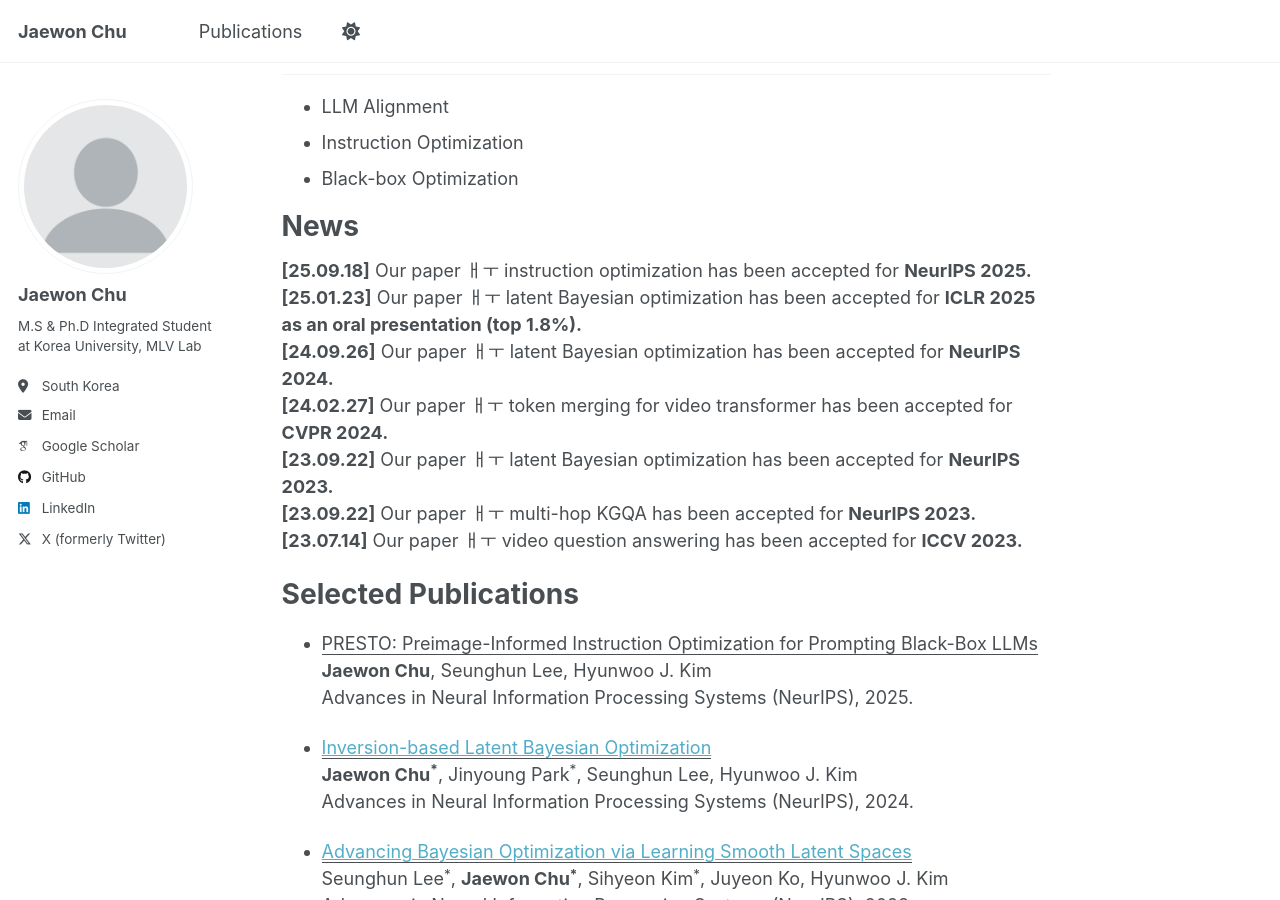
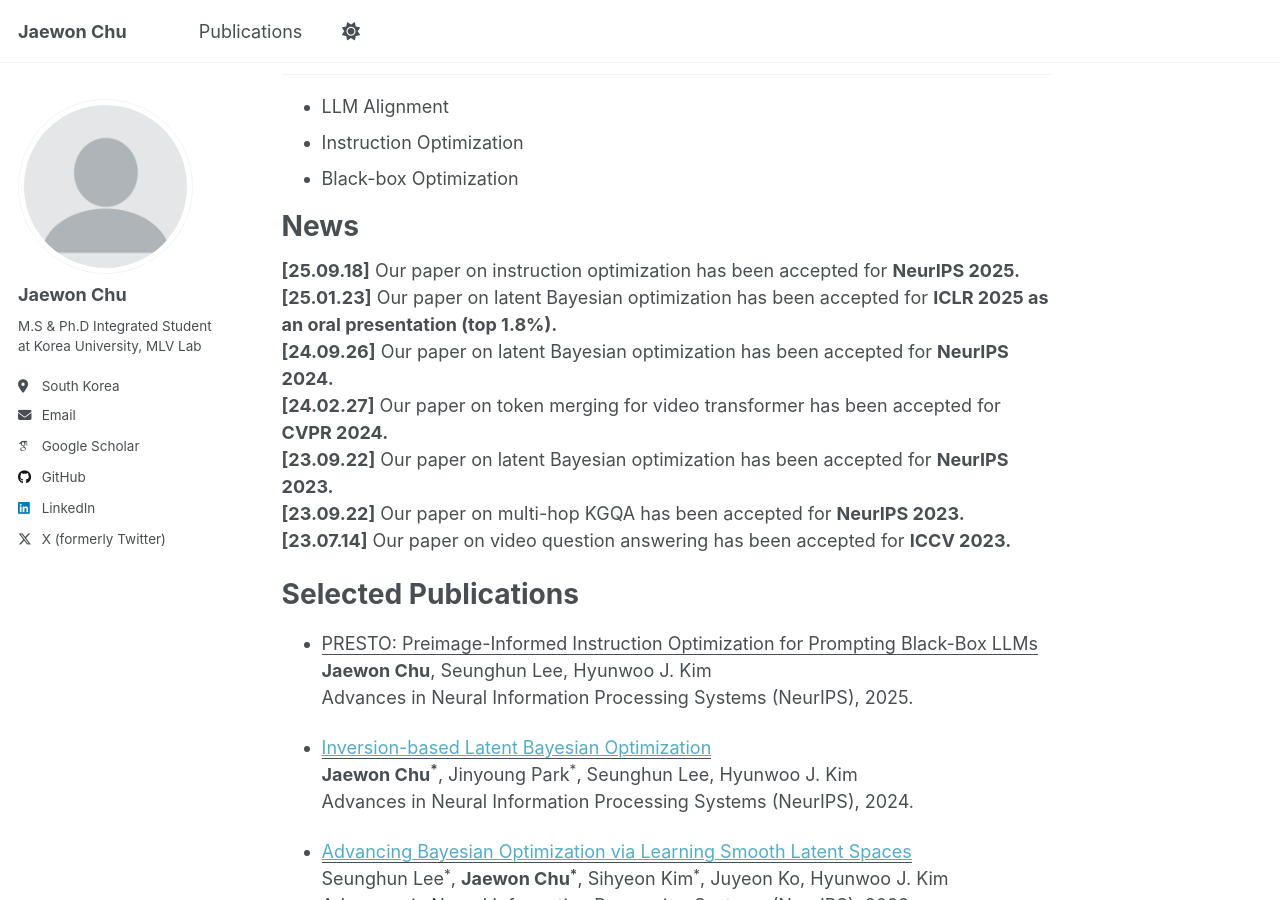
Before and after one commit to jaewonchu/jaewonchu.github.io, a Jekyll site: the page built from _pages/about.md, in a window 1280 px wide and 900 px high, scrolled down 437 px. Built offline with Jekyll 4.4.1, drawn with Linux system fonts in a browser that asks for light colours; some web fonts are replaced; a script that is not in the unit is left out.

Commit message:
Modification

```diff
--- a/_pages/about.md
+++ b/_pages/about.md
@@ -20,13 +20,13 @@ Current Research Interests
 
 News
 ======
-**[25.09.18]** Our paper ㅐㅜ instruction optimization has been accepted for **NeurIPS 2025.**<br>
-**[25.01.23]** Our paper ㅐㅜ latent Bayesian optimization has been accepted for **ICLR 2025 as an oral presentation (top 1.8%).**<br>
-**[24.09.26]** Our paper ㅐㅜ latent Bayesian optimization has been accepted for **NeurIPS 2024.**<br>
-**[24.02.27]** Our paper ㅐㅜ token merging for video transformer has been accepted for **CVPR 2024.**<br>
-**[23.09.22]** Our paper ㅐㅜ latent Bayesian optimization has been accepted for **NeurIPS 2023.**<br>
-**[23.09.22]** Our paper ㅐㅜ multi-hop KGQA has been accepted for **NeurIPS 2023.**<br>
-**[23.07.14]** Our paper ㅐㅜ video question answering has been accepted for **ICCV 2023.**<br>
+**[25.09.18]** Our paper on instruction optimization has been accepted for **NeurIPS 2025.**<br>
+**[25.01.23]** Our paper on latent Bayesian optimization has been accepted for **ICLR 2025 as an oral presentation (top 1.8%).**<br>
+**[24.09.26]** Our paper on latent Bayesian optimization has been accepted for **NeurIPS 2024.**<br>
+**[24.02.27]** Our paper on token merging for video transformer has been accepted for **CVPR 2024.**<br>
+**[23.09.22]** Our paper on latent Bayesian optimization has been accepted for **NeurIPS 2023.**<br>
+**[23.09.22]** Our paper on multi-hop KGQA has been accepted for **NeurIPS 2023.**<br>
+**[23.07.14]** Our paper on video question answering has been accepted for **ICCV 2023.**<br>
 
 Selected Publications
 ======
```
